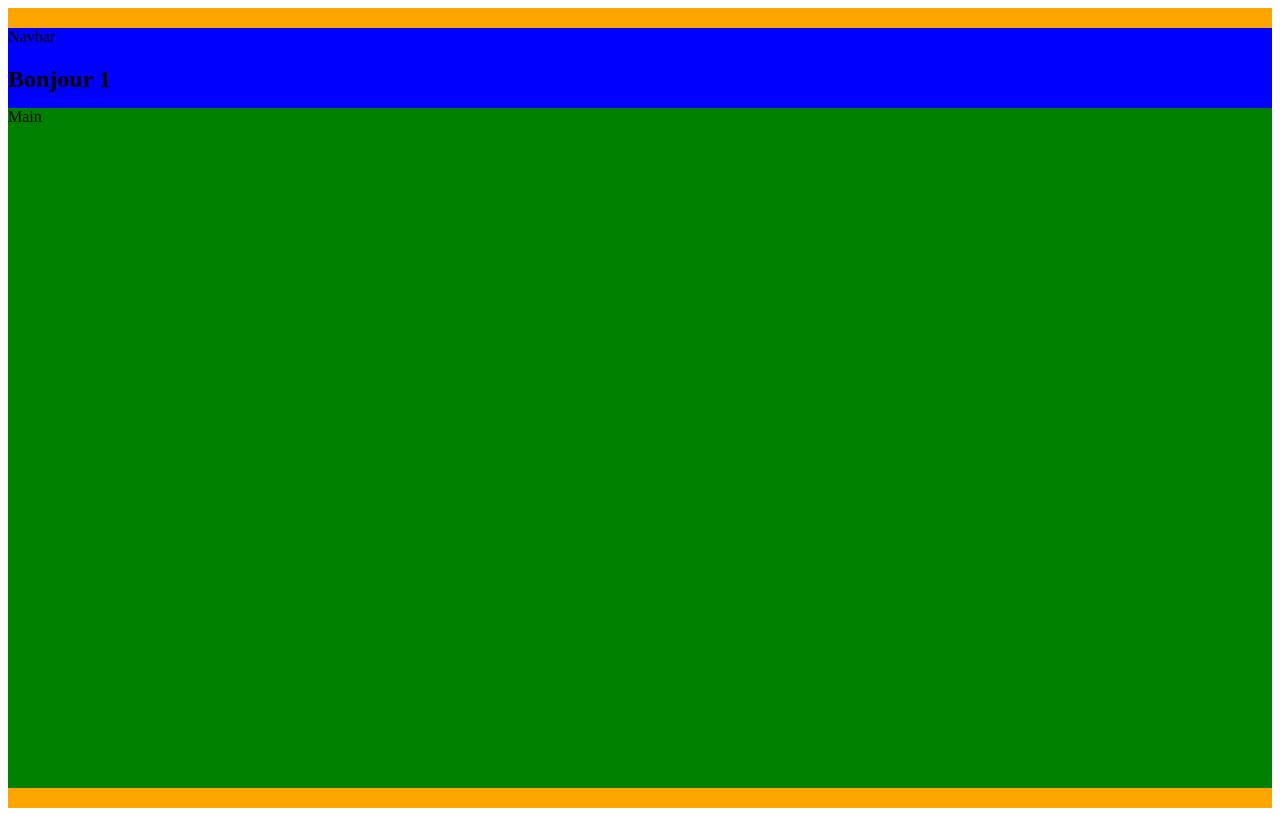
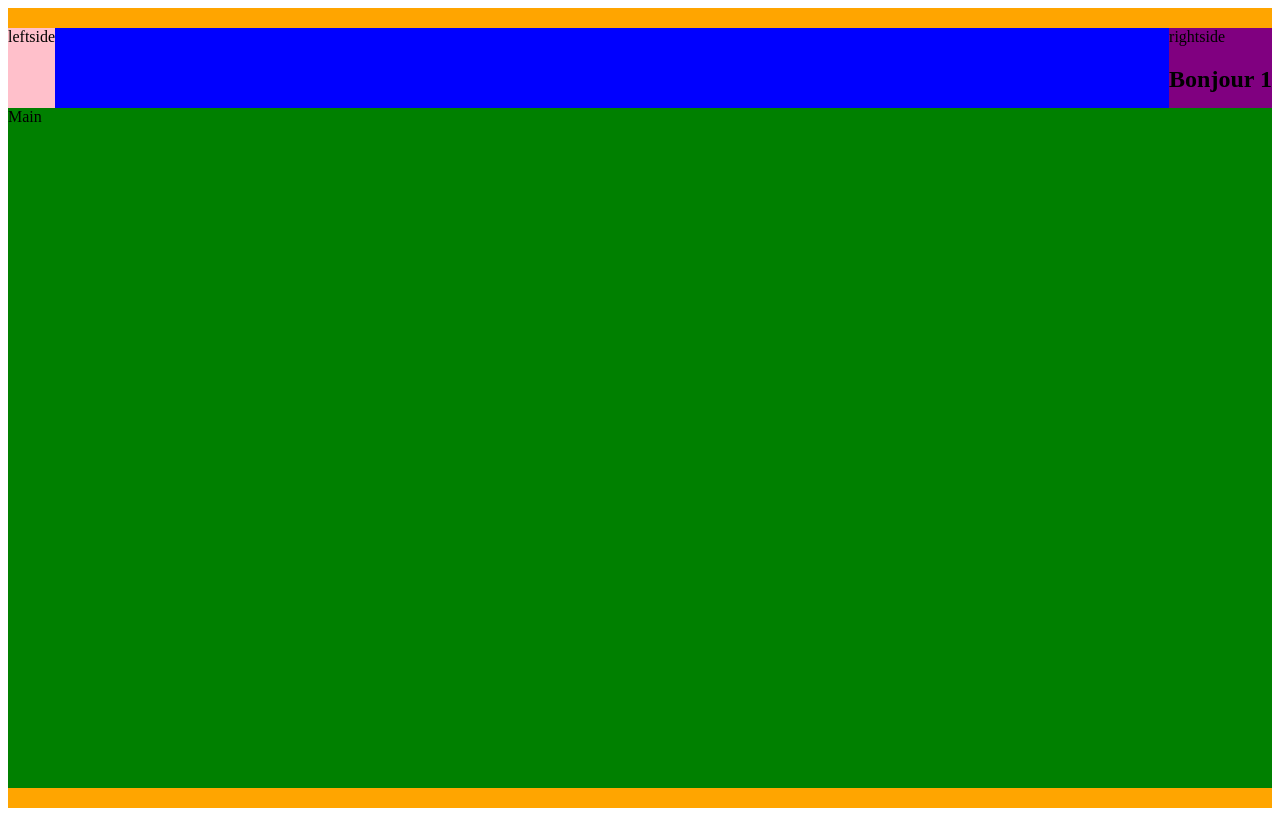
Before and after one commit to NhatHONGUYEN/crazee-burger, a React (Vite) app: page /order/1 in a window 1280 px wide. Built offline with nearby package versions, Linux system fonts and the light colour scheme.

Commit message:
🚧 FO4 : Order > layout > Add leftSide and rightSide

```diff
--- a/src/component/pages/order/Navbar.jsx
+++ b/src/component/pages/order/Navbar.jsx
@@ -4,11 +4,14 @@ import styled from "styled-components";
 export default function Navbar({ username }) {
   return (
     <NavbarStyled>
-      Navbar
-      <h1>Bonjour {username} </h1>
-      <Link to="/">
-        <button>Déconnexion</button>
-      </Link>
+      <div className="left-side">leftside</div>
+      <div className="right-side">
+        rightside
+        <h1>Bonjour {username} </h1>
+        <Link to="/">
+          <button>Déconnexion</button>
+        </Link>
+      </div>
     </NavbarStyled>
   );
 }
@@ -16,4 +19,13 @@ export default function Navbar({ username }) {
 const NavbarStyled = styled.nav`
   background: blue;
   height: 10vh;
+  display: flex;
+  justify-content: space-between;
+
+  .left-side {
+    background: pink;
+  }
+  .right-side {
+    background: purple;
+  }
 `;
```
